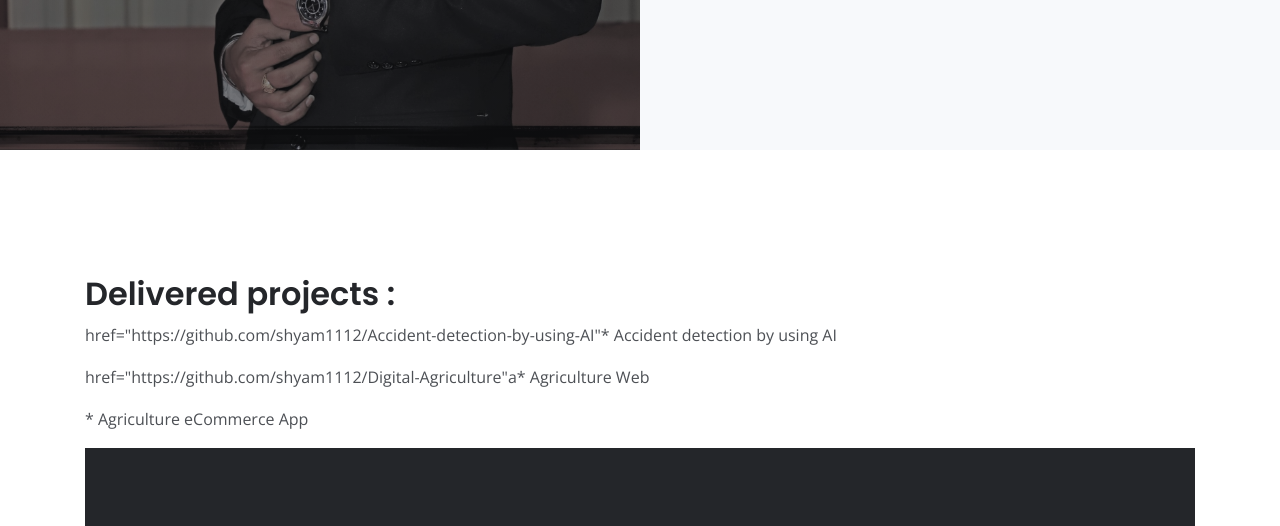
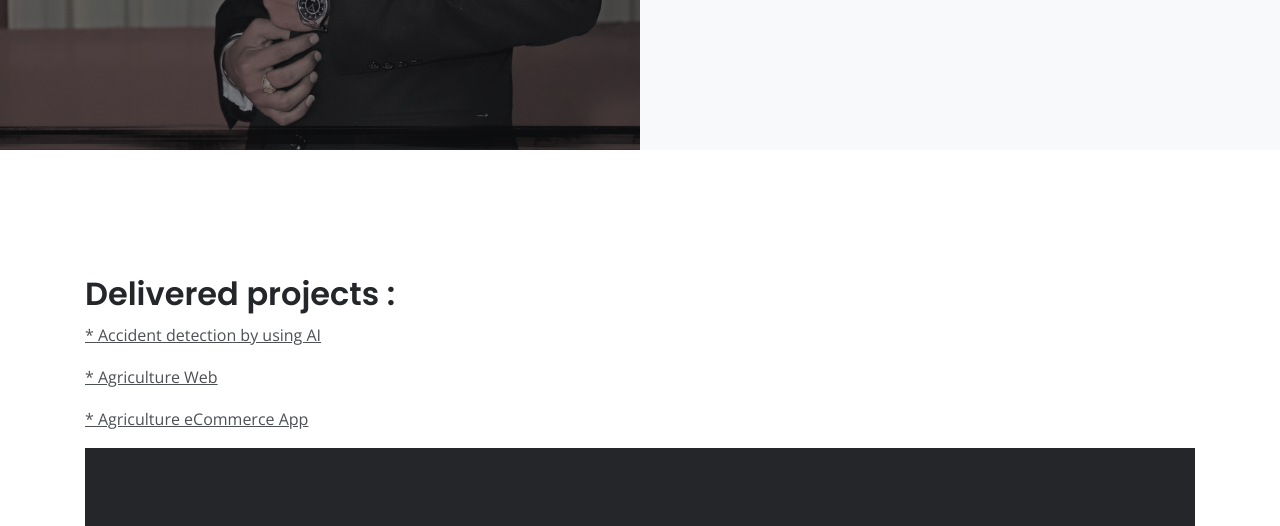
Before and after one commit to shyam1112/ShyamSardhara.github.io, a plain HTML site: page index.html in a window 1280 px wide. Shown: the part 2460-2986 px from the top of the page. Drawn offline with nearby package versions, Linux system fonts and the light colour scheme.

Commit message:
Update index.html

```diff
--- a/index.html
+++ b/index.html
@@ -244,9 +244,9 @@
             <div class="row">
                 <div class="col-lg-12">
                     <h2>Delivered projects : </h2>
-                    <p ><a>href="https://github.com/shyam1112/Accident-detection-by-using-AI"</a>* Accident detection by using AI</p>
-                    <p><a> href="https://github.com/shyam1112/Digital-Agriculture"</>a* Agriculture Web</p>
-                    <p>* Agriculture eCommerce App</p>
+                    <p ><a href="https://github.com/shyam1112/Accident-detection-by-using-AI">* Accident detection by using AI</p>
+                    <p><a href="https://github.com/shyam1112/Digital-Agriculture" >* Agriculture Web</p>
+                    <p><a href="https://github.com/shyam1112/AgriMart">* Agriculture eCommerce App</p>
 
 
                 </div> <!-- end of col -->
```
